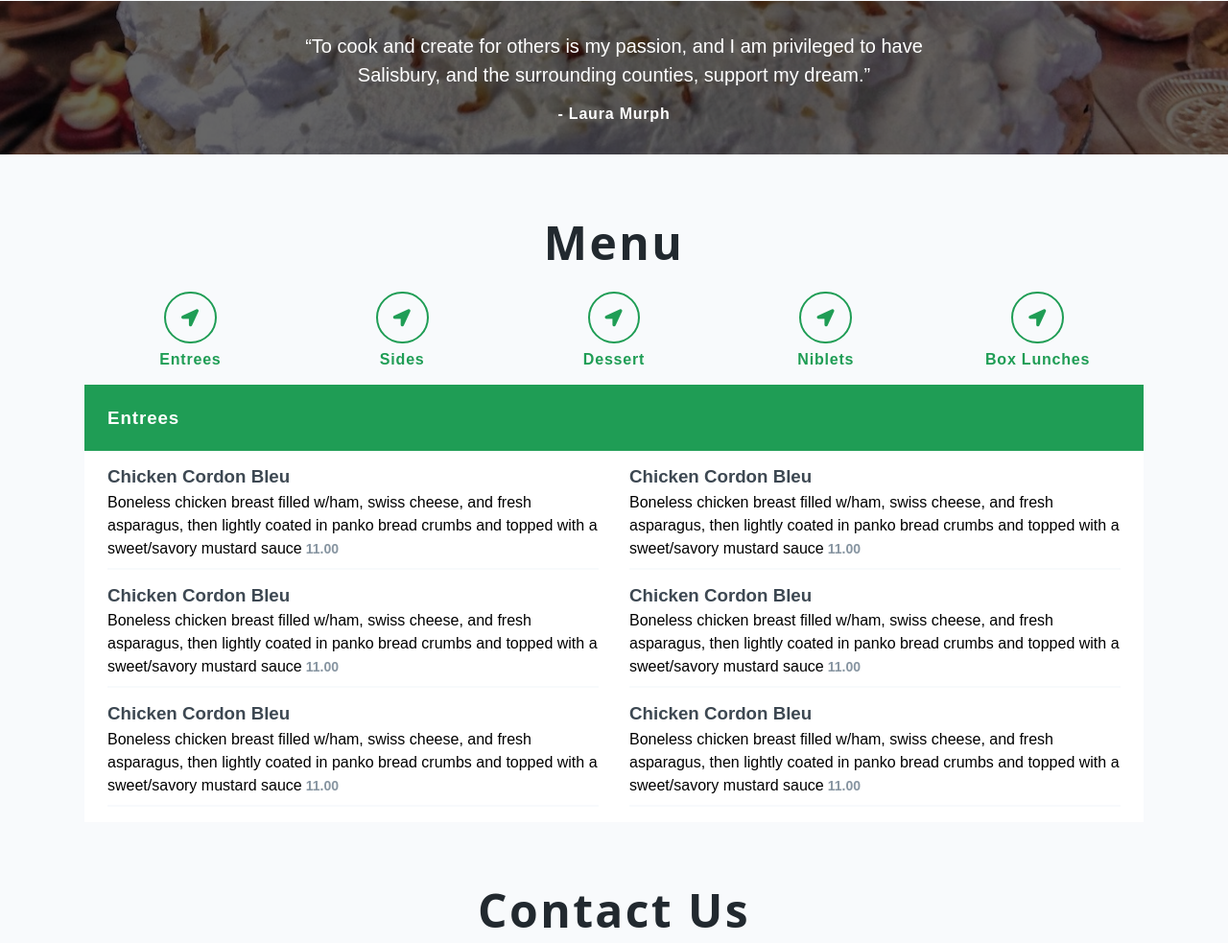
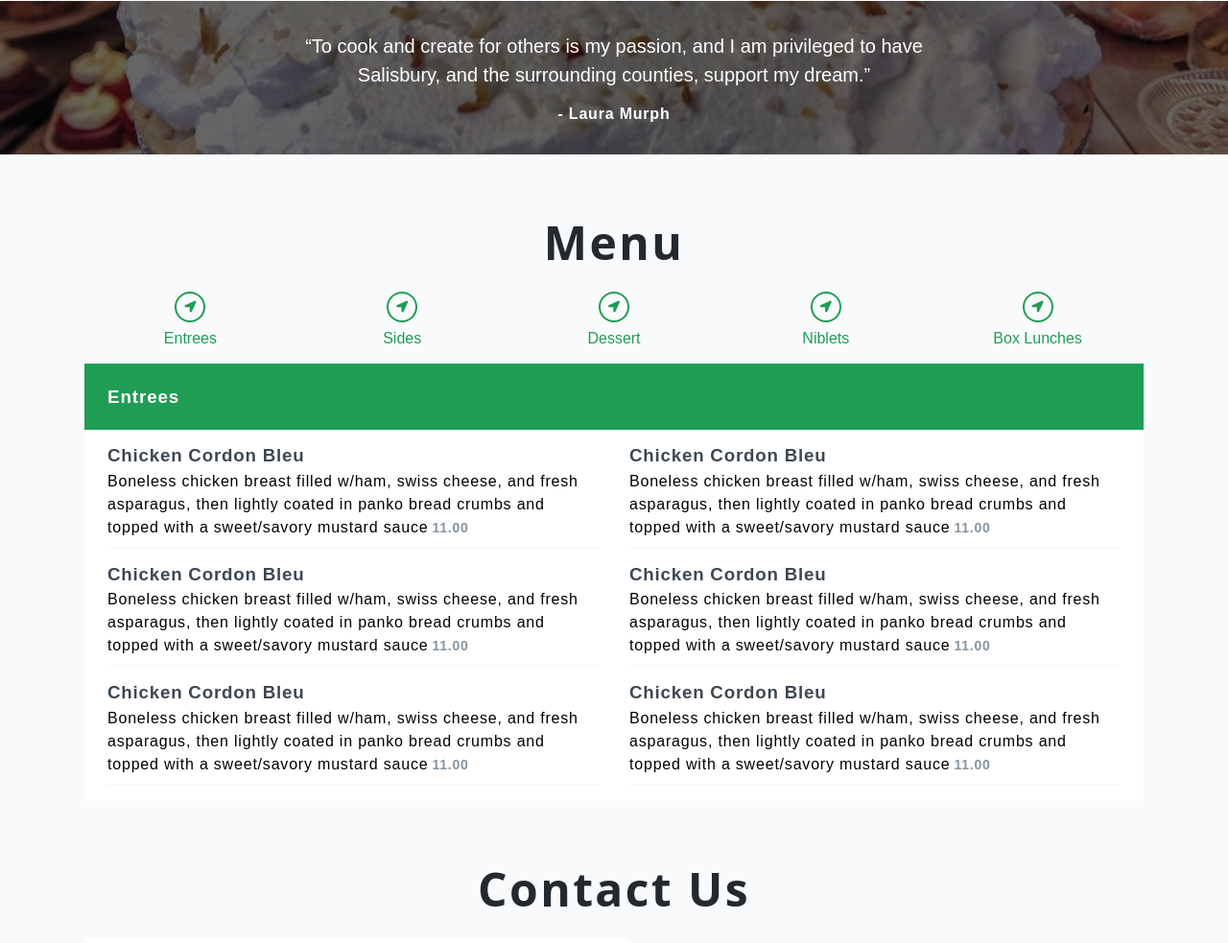
Before and after one commit to andrewmcodes-archive/lamurphs-production, a website: page index.html in a window 1280 px wide. Shown: the part 1157-2140 px from the top of the page at 96% size. Drawn offline with nearby package versions, Linux system fonts and the light colour scheme; some packages are replaced by stand-ins of ours.

Commit message:
style updates

```diff
--- a/src/styles.css
+++ b/src/styles.css
@@ -96,9 +96,13 @@ p {
 
 .container {
   margin: 0 auto;
-  @apply w-full flex items-center justify-center flex-col text-center px-8;
+  @apply w-full flex items-center justify-center flex-col text-center px-1;
 }
-
+@screen md {
+  .container {
+    @apply px-8;
+  }
+}
 @screen xl {
   .container {
     @apply px-12 !important;
@@ -312,32 +316,32 @@ form {
 }
 
 .menu-tab-container {
-  @apply mt-2 w-full flex justify-between bg-white pb-4;
+  @apply mt-2 w-full flex justify-between bg-grey-lightest pb-4;
 }
 
 .menu-icon-container {
-  @apply block flex flex-col items-center justify-center no-underline text-center overflow-hidden font-bold tracking-wide green-color;
+  @apply block flex flex-col items-center justify-center no-underline text-center overflow-hidden green-color;
   line-height: inherit;
 }
 
-.menu-tab-container {
-  @apply bg-grey-lightest;
+.menu-icon {
+  @apply green-color border-2 green-border p-2 rounded-full no-underline text-xs mb-2;
+}
+
+.menu-icon:hover {
+  @apply green-bg text-white;
 }
 
 .menu-tab {
   @apply w-full green-color flex flex-col;
 }
 
-.menu-icon {
-  @apply green-color border-2 green-border p-4 rounded-full no-underline text-lg mb-2;
-}
-
-.menu-icon:hover {
-  @apply green-bg text-white;
-}
 
 .menu-item-title {
   @apply text-grey-darkest mb-1;
+}
+.menu-item-description {
+  @apply font-normal;
 }
 
 .menu-item-price {
@@ -345,6 +349,9 @@ form {
 }
 
 @screen md {
+  .footer-text {
+    @apply text-left;
+  }
   #menu .container {
     @apply flex-col;
   }
@@ -355,7 +362,7 @@ form {
     @apply mr-8;
   }
   .menu-container {
-    @apply ;
+    @apply font-bold tracking-wide;
   }
   .menu-container-content {
     @apply flex px-6;
```
Also changed, not shown: dist/styles.css.
